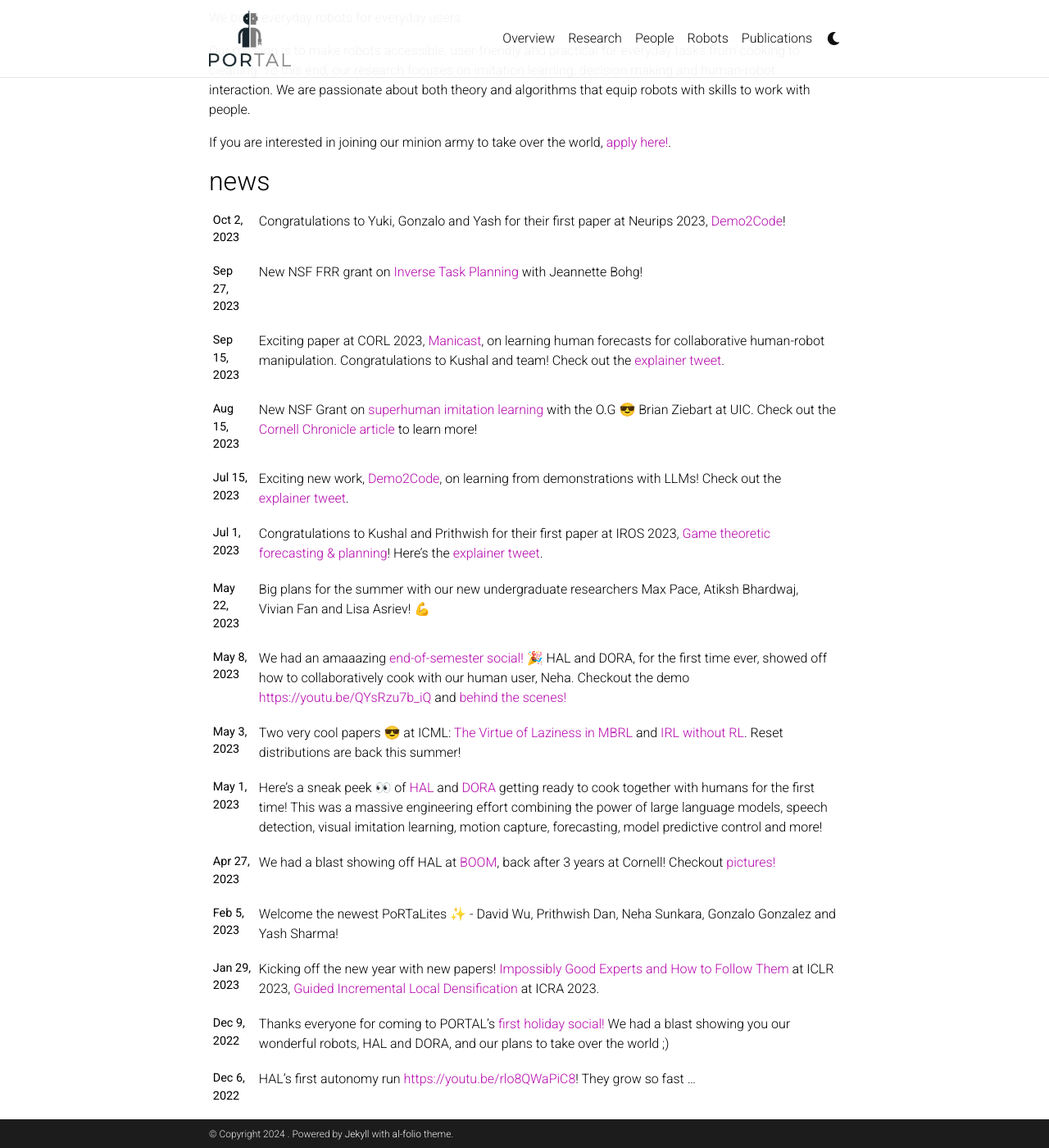
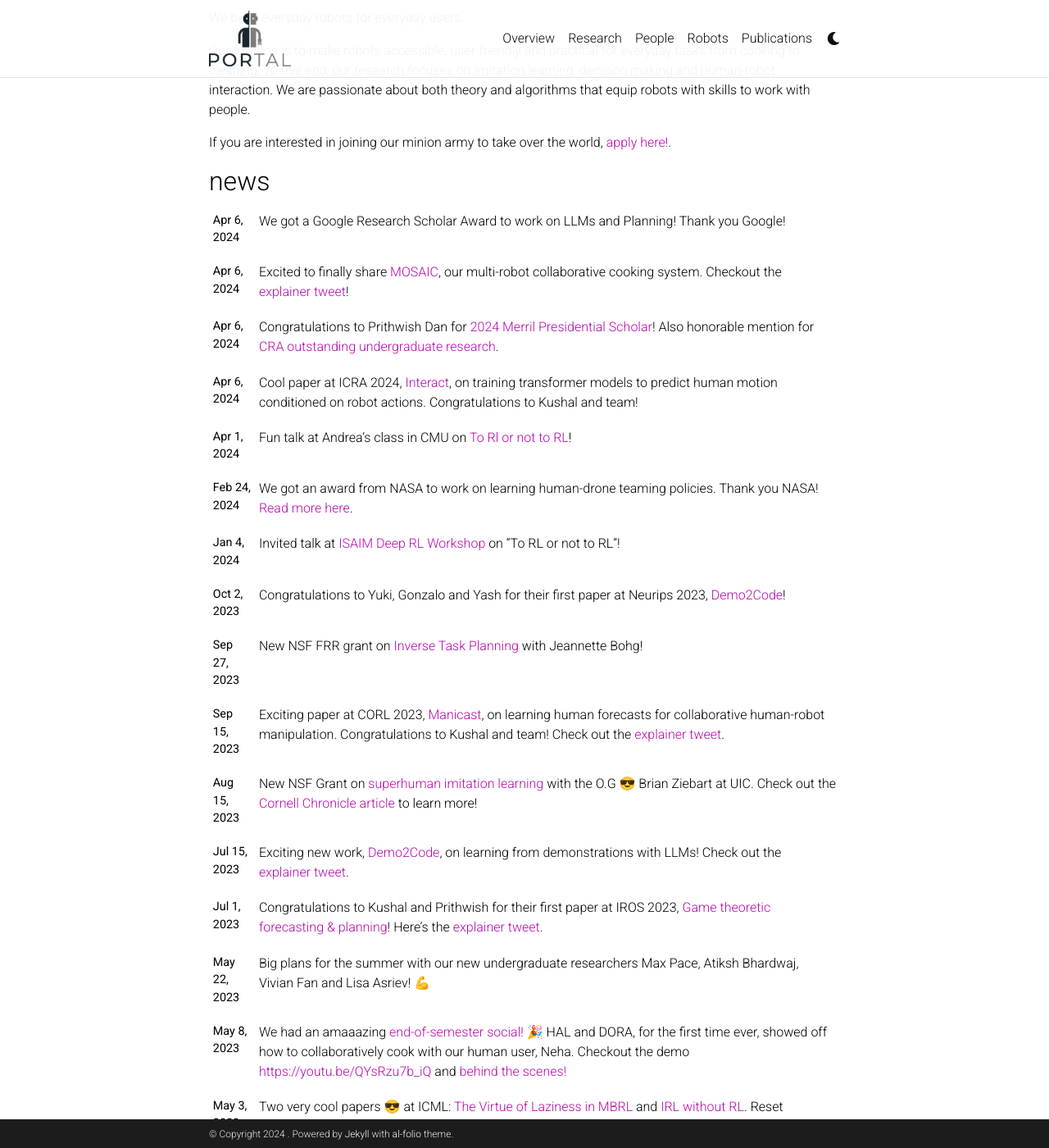
Before and after one commit to portal-cornell/portal-cornell.github.io, a Jekyll site: the page built from _pages/about.md, in a window 1280 px wide and 1400 px high, scrolled down 670 px. Shown: the whole window at 82% size. Built offline with Jekyll 4.4.1, drawn with Linux system fonts in a browser that asks for light colours; emoji names are drawn with the system emoji font; comment, search, counter and statistics services are not loaded; a style sheet for code colours, icons or effects is not loaded; some of the changed text lies outside the part shown.

Commit message:
updated pubs, news, projects

```diff
--- a/_pages/publications.md
+++ b/_pages/publications.md
@@ -3,7 +3,7 @@
 permalink: /publications/
 title: Publications
 description:
-years: [2023, 2022, 2021, 2020]
+years: [2024, 2023, 2022, 2021, 2020]
 nav: true
 nav_loc: 4
 ---
--- a/_pages/research.md
+++ b/_pages/research.md
@@ -39,23 +39,76 @@
 
 <table>
     <tr>
+        <!-- <td style="text-align: right;">
+            <br>
+            <p align="justify"> <img src="../assets/img/research/2024_mosaic.gif" style="width:100%;"
+                alt="2024_mosaic" /> </p>
+        </td>   -->
+        <td style="text-align: right;">
+        <p align="justify">
+            <img src="../assets/img/research/2024_mosaic.gif" style="width:100%;" alt="2024_mosaic" />
+        </p>
+        <!-- New Image Tag Below -->
+        <p align="justify">
+            <img src="../assets/img/research/2024_mosaic_skills.png" style="width:100%;" alt="2024_mosaic_skills" />
+        </p>
+        </td>
+        <td style="padding:20px;width:75%;vertical-align:middle">
+          <strong>MOSAIC: A Modular System for Assistive and Interactive Cooking</strong>
+          <br>
+          Yuki Wang, Kushal Kedia, Juntao Ren, Rahma Abdullah, Atiksh Bhardwaj, Angela Chao, Kelly Y Chen, Nathaniel Chin, Prithwish Dan, Xinyi Fan, Gonzalo Gonzalez-Pumariega, Aditya Kompella, Maximus Adrian Pace, Yash Sharma, Xiangwan Sun, Neha Sunkara, Sanjiban Choudhury
+          <br>
+          <!-- <em>Conference on Robot Learning (CoRL)</em>, 2023 -->
+          <br>
+          <a href="https://arxiv.org/abs/2402.18796" target="_blank">paper</a> /
+          <a href="https://portal-cornell.github.io/MOSAIC/" target="_blank">website</a>
+          <p></p>
+          <p>
+          MOSAIC combines large pre-trained models for general tasks with task-specific modules to enable collaborative cooking.
+          </p>
+        </td>
+      </tr>
+    <tr>
+    <tr>
         <td style="text-align: right;">
             <br>
-            <p align="justify"> <img src="../assets/img/research/2023_manicast.gif" style="width:100%;"
-                alt="2023_manciast" /> </p>
+            <p align="justify"> <img src="../assets/img/research/2024_hybrid_irl.jpg" style="width:100%;"
+                alt="2024_hybrid_irl" /> </p>
         </td>
         <td style="padding:20px;width:75%;vertical-align:middle">
-          <strong>ManiCast: Collaborative Manipulation with Cost-Aware Human Forecasting</strong>
+          <strong>Hybrid Inverse Reinforcement Learning</strong>
           <br>
-          Kushal Kedia, Prithwish Dan, Atiksh Bhardwaj, Sanjiban Choudhury
+          Juntao Ren, Gokul Swamy, Zhiwei Steven Wu, J. Andrew Bagnell, Sanjiban Choudhury
           <br>
-          <em>Conference on Robot Learning (CoRL)</em>, 2023
+          <!-- <em>International Conference on Robotics and Automation (ICRA)</em>, 2024 -->
           <br>
-          <a href="https://arxiv.org/pdf/2310.13258.pdf" target="_blank">paper</a> /
-          <a href="https://portal-cornell.github.io/manicast/" target="_blank">website</a>
+          <a href="https://arxiv.org/pdf/2402.08848.pdf" target="_blank">paper</a>
+          <!-- <a href="https://portal-cornell.github.io/interact/" target="_blank">website</a>  -->
           <p></p>
           <p>
-          ManiCast learns forecasts of human motions and plans with such forecasts to solve collaborative manipulation tasks.
+          Hybrid IRL trains policies on a mixture of online and expert data to mitigate exploration.
+          </p>
+        </td>
+      </tr>
+    <tr>
+    <tr>
+        <td style="text-align: right;">
+            <br>
+            <p align="justify"> <img src="../assets/img/research/2024_interact.png" style="width:100%;"
+                alt="2024_interact" /> </p>
+        </td>
+        <td style="padding:20px;width:75%;vertical-align:middle">
+          <strong>InteRACT: Transformer Models for Human Intent Prediction Conditioned on Robot Actions</strong>
+          <br>
+          Kushal Kedia, Atiksh Bhardwaj, Prithwish Dan, Sanjiban Choudhury
+          <br>
+          <em>International Conference on Robotics and Automation (ICRA)</em>, 2024
+          <br>
+          <a href="https://arxiv.org/pdf/2311.12943.pdf" target="_blank">paper</a> /
+          <a href="https://portal-cornell.github.io/interact/" target="_blank">website</a>
+          <p></p>
+          <p>
+          Interact, predicts human intent conditioned on future robot actions for collaborative manipulation.
           </p>
         </td>
       </tr>
@@ -78,6 +131,50 @@
           <p></p>
           <p>
           Demo2Code leverages LLMs to translate demonstrations to robot task code via an extended chain-of-thought that recursively summarizes demos to specification, and recursively expands specification to code.
+          </p>
+        </td>
+      </tr>
+    <tr>
+      <tr>
+        <td style="text-align: right;">
+            <br>
+            <p align="justify"> <img src="../assets/img/research/2023_multi_icl.jpg" style="width:100%;"
+                alt="2023_multi_icl" /> </p>
+        </td>
+        <td style="padding:20px;width:75%;vertical-align:middle">
+          <strong>Learning Shared Safety Constraints from Multi-task Demonstrations</strong>
+          <br>
+          Konwoo Kim, Gokul Swamy, Zuxin Liu, Ding Zhao, Sanjiban Choudhury, Steven Wu
+          <br>
+          <em>Advances in Neural Information Processing Systems (NeurIPS)</em>, 2023
+          <br>
+          <a href="https://arxiv.org/pdf/2309.00711.pdf" target="_blank">paper</a> /
+          <a href="https://gokul.dev/icl/" target="_blank">website</a>
+          <p></p>
+          <p>
+          MT-ICL learns safety constraints from expert demonstrations across multiple tasks.
+          </p>
+        </td>
+      </tr>
+    <tr>
+    <tr>
+        <td style="text-align: right;">
+            <br>
+            <p align="justify"> <img src="../assets/img/research/2023_manicast.gif" style="width:100%;"
+                alt="2023_manciast" /> </p>
+        </td>
+        <td style="padding:20px;width:75%;vertical-align:middle">
+          <strong>ManiCast: Collaborative Manipulation with Cost-Aware Human Forecasting</strong>
+          <br>
+          Kushal Kedia, Prithwish Dan, Atiksh Bhardwaj, Sanjiban Choudhury
+          <br>
+          <em>Conference on Robot Learning (CoRL)</em>, 2023
+          <br>
+          <a href="https://arxiv.org/pdf/2310.13258.pdf" target="_blank">paper</a> /
+          <a href="https://portal-cornell.github.io/manicast/" target="_blank">website</a>
+          <p></p>
+          <p>
+          ManiCast learns forecasts of human motions and plans with such forecasts to solve collaborative manipulation tasks.
           </p>
         </td>
       </tr>
```
Also changed, not shown: other parts of _pages/research.md (+1 -1 lines), _bibliography/papers.bib (+31 -0 lines), _news/2024_01_04.md (added, +7 -0 lines), _news/2024_01_29.md (added, +8 -0 lines), _news/2024_02_24.md (added, +7 -0 lines), _news/2024_03_14.md (added, +7 -0 lines), _news/2024_04_01.md (added, +7 -0 lines), _news/2024_04_02.md (added, +7 -0 lines), _news/2024_04_06.md (added, +7 -0 lines), assets/img/research/2023_multi_icl.jpg (added), assets/img/research/2024_hybrid_irl.jpg (added), 4 other files.
